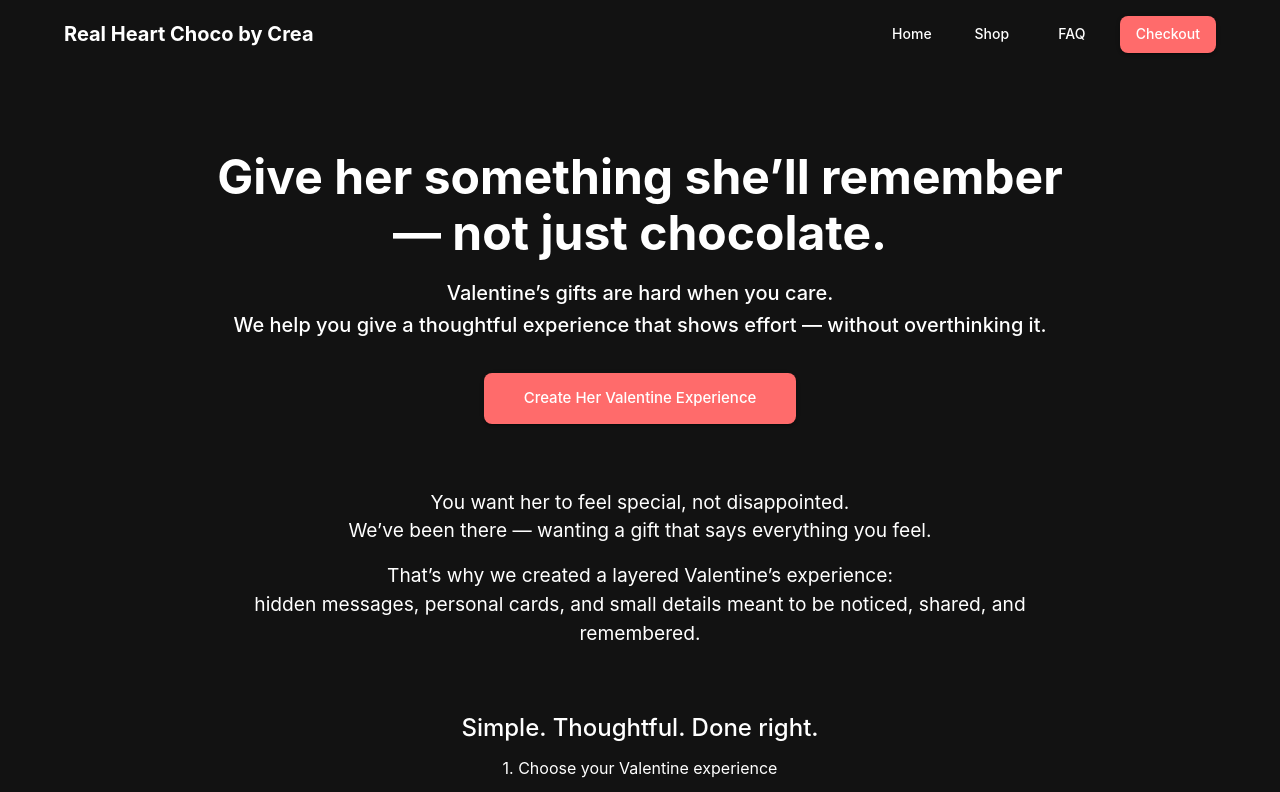
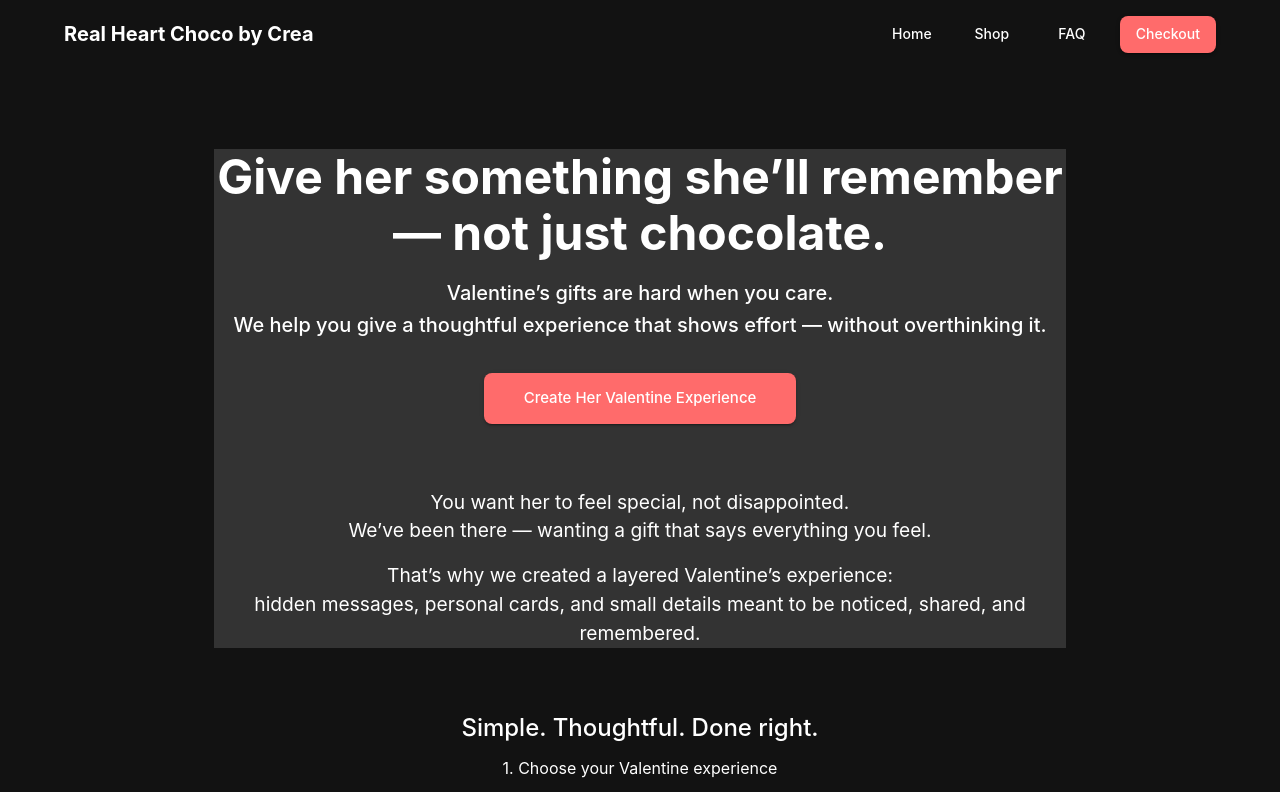
Before and after one commit to PaulChristian2021/realheartchocobycrea, a React (Vite) app: page /home in a window 1280 px wide. Shown: the top 792 px of the page. Built offline with nearby package versions, Linux system fonts and the light colour scheme.

Commit message:
Init changing background

```diff
--- a/src/pages/Home.tsx
+++ b/src/pages/Home.tsx
@@ -22,6 +22,12 @@ export default function Home() {
     >
       <Container maxWidth="md">
         {/* HERO SECTION */}
+        <Box
+          id={"changingImages"}
+          sx={{
+            backgroundColor: "#333",
+          }}
+        >
           <Box textAlign="center" mb={8}>
             <Typography
               variant="h3"
@@ -33,8 +39,8 @@ export default function Home() {
             </Typography>
             <Typography variant="h6" mb={4}>
               Valentine’s gifts are hard when you care. <br />
-            We help you give a thoughtful experience that shows effort — without
-            overthinking it.
+              We help you give a thoughtful experience that shows effort —
+              without overthinking it.
             </Typography>
             <Button
               variant="contained"
@@ -59,7 +65,7 @@ export default function Home() {
               noticed, shared, and remembered.
             </Typography>
           </Box>
-
+        </Box>
         {/* HOW IT WORKS */}
         <Box textAlign="center" mb={8}>
           <Typography variant="h5" fontWeight="medium" gutterBottom>
```
Lines whose indentation alone changed are shown as unchanged.
